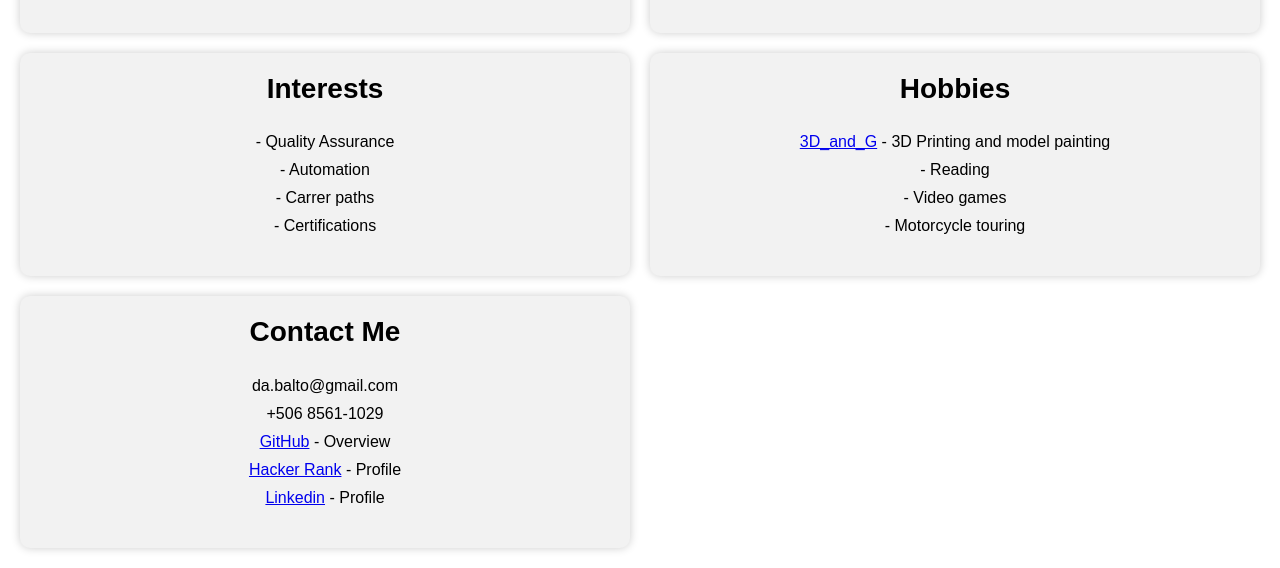
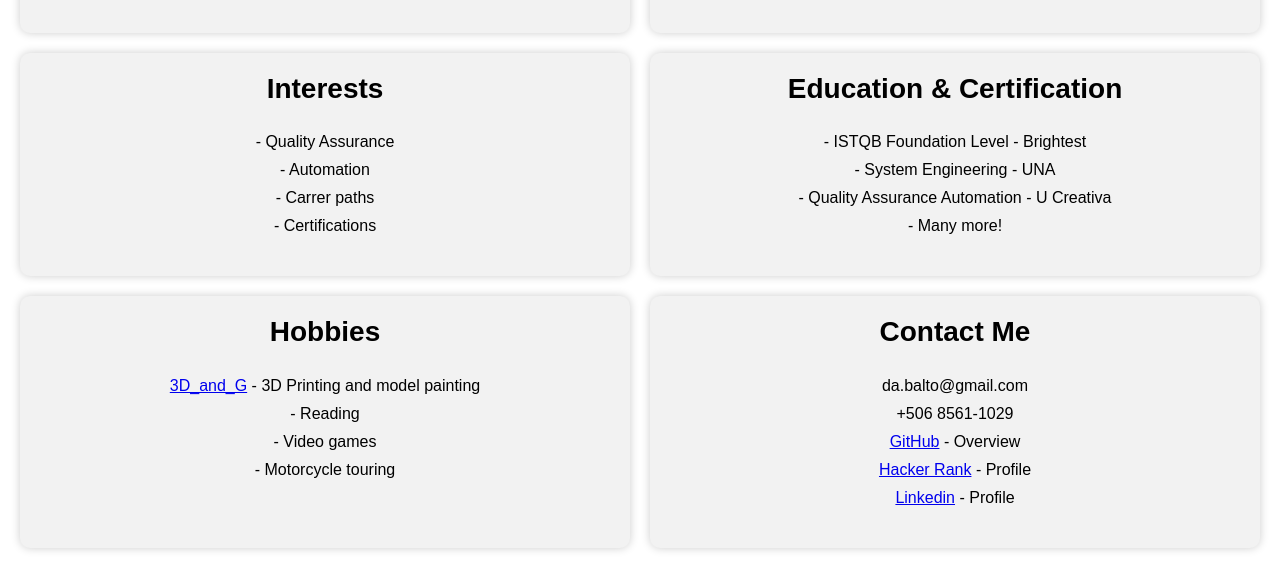
Before and after one commit to DBalto/DemoPage, a website: page IndexDemoPage.html in a window 1280 px wide. Shown: the part 726-1294 px from the top of the page. Drawn offline with Linux system fonts and the light colour scheme.

Commit message:
Update IndexDemoPage.html

```diff
--- a/IndexDemoPage.html
+++ b/IndexDemoPage.html
@@ -98,6 +98,7 @@
 		<a href="#about">About Me</a>
 		<a href="#projects">Projects</a>
 		<a href="#interests">Interests</a>
+		<a href="#education">Education & Certification</a>
 		<a href="#hobbies">Hobbies</a>
 		<a href="#contact">Contact Me</a>
 	</nav>
@@ -125,6 +126,15 @@
 				<li> - Certifications</li>
 			</ul>
 		</section>
+		<section id="education">
+			<h2>Education & Certification</h2>
+			<ul>
+				<li> - ISTQB Foundation Level - Brightest</li>
+				<li> - System Engineering - UNA</li>
+				<li> - Quality Assurance Automation - U Creativa</li>
+				<li> - Many more!</li>
+			</ul>
+		</section>
 		<section id="hobbies">
 			<h2>Hobbies</h2>
 			<ul>
```
